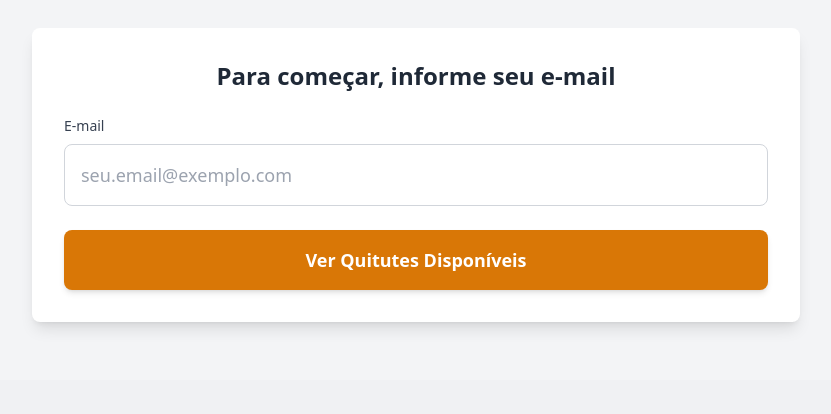
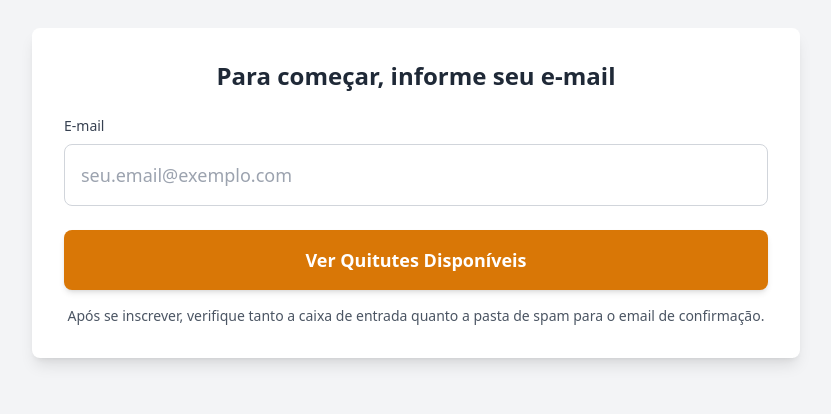
Before and after one commit to livlutz/INF1304-T2, a Django app: page / in a window 1280 px wide. Shown: the part 420-834 px from the top of the page, without its empty margins (224-1055 px from the left). Before the commit the page ends 748 px from the top, so only its background shows below. Run offline with Django 5.2, Linux system fonts and the light colour scheme; some libraries are stand-ins or nearby versions.

Commit message:
add mensagem para verificar a caixa de spam e a de entrada

```diff
--- a/templates/items/homepage.html
+++ b/templates/items/homepage.html
@@ -43,6 +43,10 @@
                 Ver Quitutes Disponíveis
             </button>
         </form>
+
+        <p class="text-sm text-gray-600 text-center mt-4">
+            Após se inscrever, verifique tanto a caixa de entrada quanto a pasta de spam para o email de confirmação.
+        </p>
     </div>
 
 </div>
```
